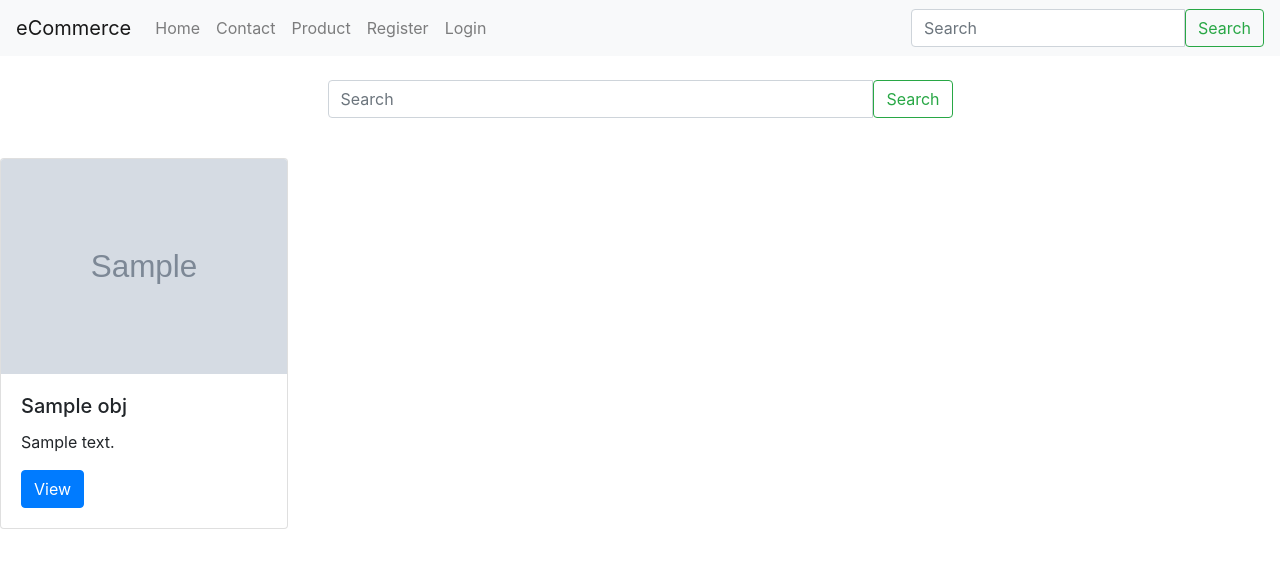
After one commit to manishhub9/first_project, a Django app: template first_app/search/templates/search/view.html in a window 1280 px wide. The commit adds this page. Shown: the top 568 px of the page. Run offline with Django 3.2, Linux system fonts and the light colour scheme; the template is opened without the code that fills it: most values are stand-ins (such as "Sample title", 1, 10 or a date in 2020); grey boxes marked "Sample" are stand-in pictures; some libraries are stand-ins or nearby versions.

Commit message:
search view and models and templates updates.

```diff
--- /dev/null
+++ b/first_app/search/templates/search/snippets/search-form.html
@@ -0,0 +1,8 @@
+<form method="GET" action="{% url "search:query" %}" class="form my-2 my-lg-0">
+  <div class="input-group">
+    <input class="form-control" type="text" name="q" placeholder="Search" aria-label="Search">
+    <span class="input-group-btn">
+      <button class="btn btn-outline-success" type="submit">Search</button>
+    </span>
+  </div>
+</form>
--- /dev/null
+++ b/first_app/search/templates/search/view.html
@@ -0,0 +1,24 @@
+{% extends "base.html" %}
+
+{% block content %}
+  <div class="row mb-3">
+    {% if query %}
+    <div class="col-12 ">
+      Results for <b>{{ query }}</b>
+      <hr/>
+    </div>
+    {% else %}
+    <div class="col-12 col-md-6 py-4 mx-auto">
+      {% include 'search/snippets/search-form.html' %}
+    </div>
+    {% endif %}
+  </div>
+    <div class="row">
+      {% for obj in object_list %}
+        <div class="col">
+          {% include 'products/snippet/card.html' with instance=obj %}
+        </div>
+  {% endfor %}
+    </div>
+
+{% endblock %}
--- a/first_app/search/urls.py
+++ b/first_app/search/urls.py
@@ -2,6 +2,6 @@
 from . import views
 
 urlpatterns = [
-    url(r'^$', views.SearchProductView.as_view(),name='search_list'),
+    url(r'^$', views.SearchProductView.as_view(),name='query'),
     # url(r'products/(?P<slug>[\w-]+)/$', views.ProductDetailSlugView.as_view(),name='detail'),
 ]
--- a/first_app/templates/base/navbar.html
+++ b/first_app/templates/base/navbar.html
@@ -34,9 +34,6 @@
       </li>
       {% endif %}
     </ul>
-    <form class="form-inline my-2 my-lg-0">
-      <input class="form-control mr-sm-2" type="search" placeholder="Search" aria-label="Search">
-      <button class="btn btn-outline-success my-2 my-sm-0" type="submit">Search</button>
-    </form>
+    {% include 'search/snippets/search-form.html' %}
   </div>
 </nav>
```
Also changed, not shown: first_app/search/views.py (+10 -2 lines).
